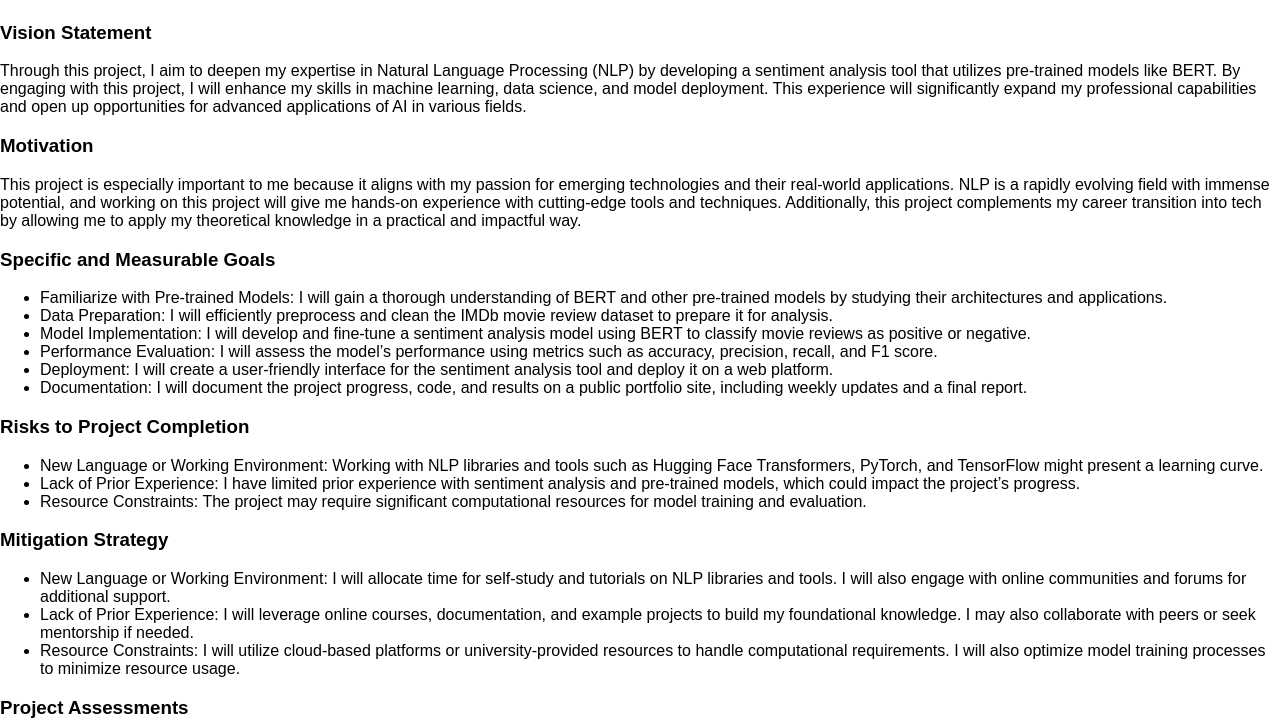
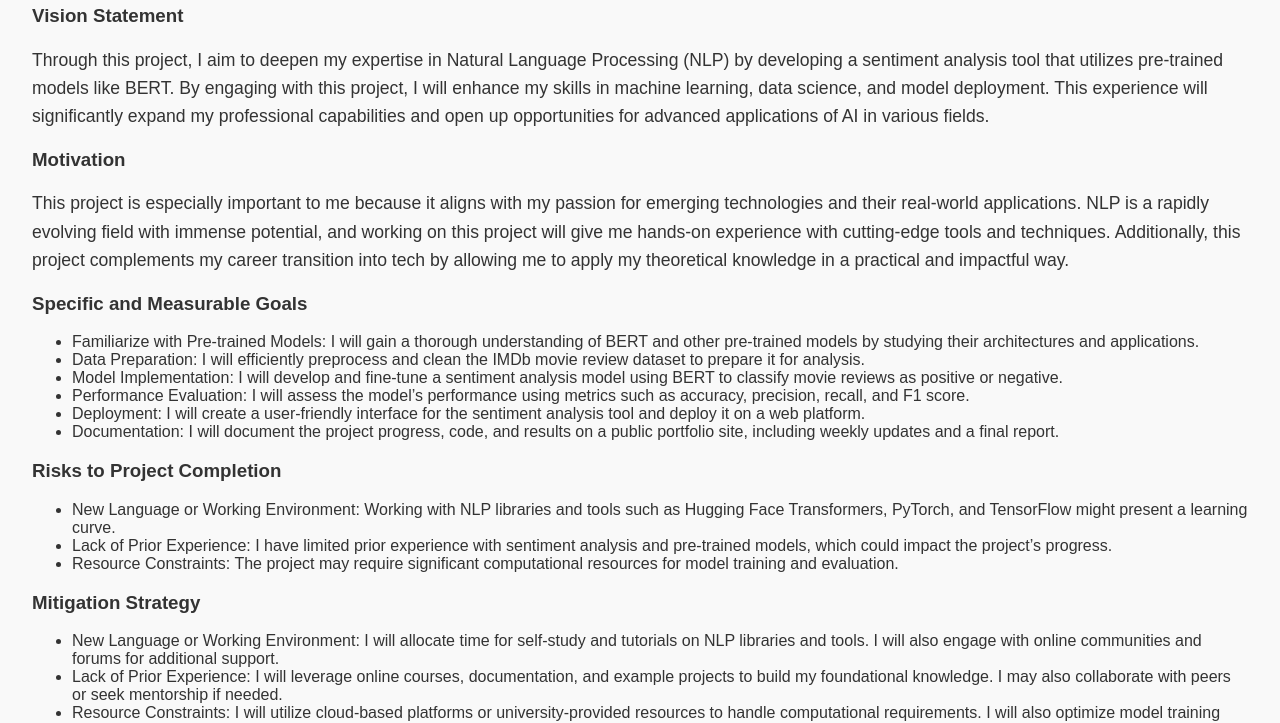
Before and after one commit to Blackjack007H/BlackJack007, a plain HTML site: page proposal.html in a window 1280 px wide. Shown: the part 144-867 px from the top of the page. Drawn offline with Linux system fonts and the light colour scheme.

Commit message:
Update proposal.html

```diff
--- a/proposal.html
+++ b/proposal.html
@@ -4,7 +4,7 @@
     <meta charset="UTF-8">
     <meta name="viewport" content="width=device-width, initial-scale=1.0">
     <title>Project Proposal - Sentiment Analysis Tool</title>
-    <link rel="stylesheet" href="style.css">
+    <link rel="stylesheet" href="style-page.css">
 </head>
 <body>
     <header>
```
